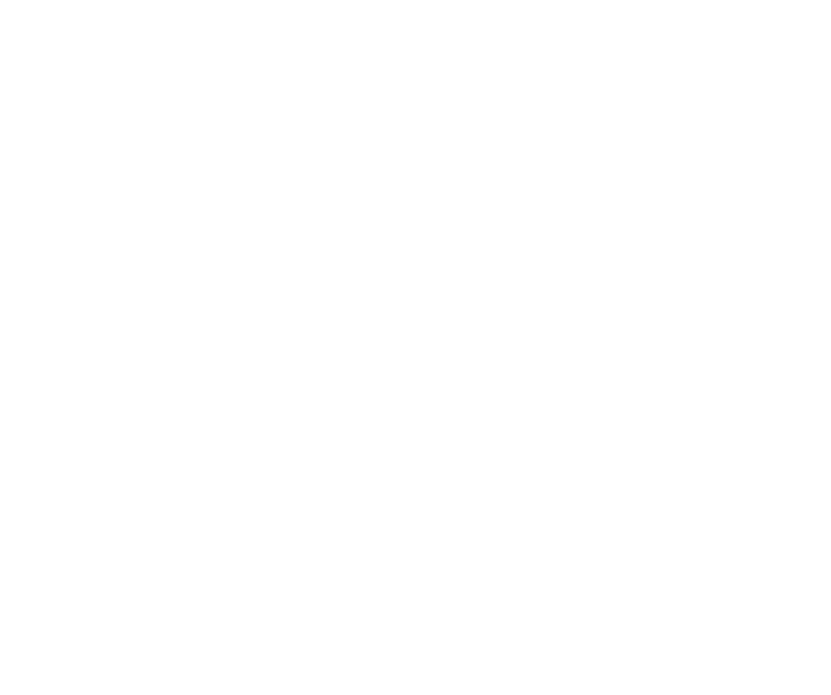
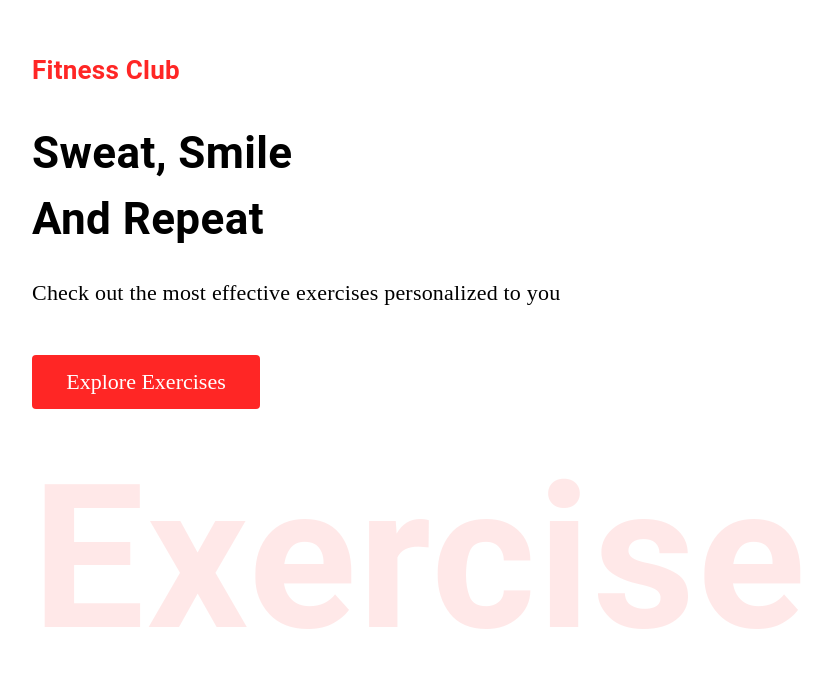
Before and after one commit to Paul-ike/gym, a React (Create React App) app: page / in a window 1280 px wide. Shown: the part 265-960 px from the top of the page, without its empty margins (46-877 px from the left). Before the commit the page ends 800 px from the top, so only its background shows below. Built offline with nearby package versions, Linux system fonts and the light colour scheme.

Commit message:
add herobanner details

```diff
--- a/src/components/HeroBanner.js
+++ b/src/components/HeroBanner.js
@@ -1,8 +1,26 @@
 import React from 'react'
+import { Box, Stack, Typography } from '@mui/material';
+import HeroBannerImage from '../assets/images/banner.png';
 
 const HeroBanner = () => {
   return (
-    <div>HeroBanner</div>
+    <Box sx={{ mt: { lg: '212px', xs: '70px' }, ml: { sm: '50px' } }} position="relative" p="20px">
+      <Typography color="#FF2625" fontWeight="600" fontSize="26px">Fitness Club</Typography>
+      <Typography fontWeight={700} sx={{ fontSize: { lg: '44px', xs: '40px' } }} mb="23px" mt="30px">
+        Sweat, Smile <br />
+        And Repeat
+      </Typography>
+      <Typography fontSize="22px" fontFamily="Alegreya" lineHeight="35px">
+        Check out the most effective exercises personalized to you
+      </Typography>
+      <Stack>
+        <a href="#exercises" style={{ marginTop: '45px', textDecoration: 'none', width: '200px', textAlign: 'center', background: '#FF2625', padding: '14px', fontSize: '22px', textTransform: 'none', color: 'white', borderRadius: '4px' }}>Explore Exercises</a>
+      </Stack>
+      <Typography fontWeight={600} color="#FF2625" sx={{ opacity: '0.1', display: { lg: 'block', xs: 'none' }, fontSize: '200px' }}>
+        Exercise
+      </Typography>
+      <img src={HeroBannerImage} alt="hero-banner" className="hero-banner-img" />
+    </Box>
   )
 }
 
```
